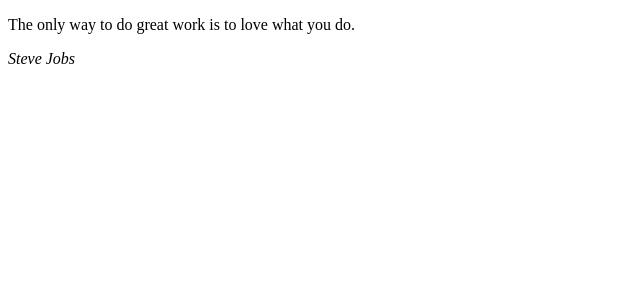
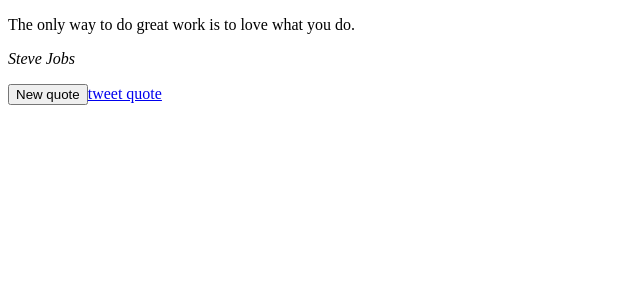
Before and after one commit to tzinadah/random-quote-generator, a React (Create React App) app: page / in a window 1280 px wide. Shown: the top 300 px of the page, without its empty margins (0-640 px from the left). Built offline with nearby package versions, Linux system fonts and the light colour scheme.

Commit message:
Add new quote button

```diff
--- a/src/QuoteDisplay.js
+++ b/src/QuoteDisplay.js
@@ -1,4 +1,4 @@
-
+import { useState } from "react";
 
 function QuoteDisplay(props){
 
@@ -45,16 +45,26 @@
         }
     ];
 
-    let {text , author} = quotes[0]
+    const [quote, setQuote] = useState(quotes[0]);
+
+    function displayNewQuote(){
+        let newQuote = quotes[Math.floor(Math.random() * quotes.length)];
+        while(newQuote.text === quote.text){
+            newQuote = quotes[Math.floor(Math.random() * quotes.length)];
+        }
+        setQuote(newQuote)
+    }
 
     return (
         <div id="quote-box">
             <p id="text">
-                {text}
+                {quote.text}
             </p>
-            <div id="author">
-                <em>{author}</em>
-            </div>
+            <p id="author">
+                <em>{quote.author}</em>
+            </p>
+            <button id="#new-quote" onClick={displayNewQuote}>New quote</button>
+            <a id="tweet-quote" href="twitter.com/intent/tweet" target="_blank">tweet quote</a>
         </div>
     )
 }
```
